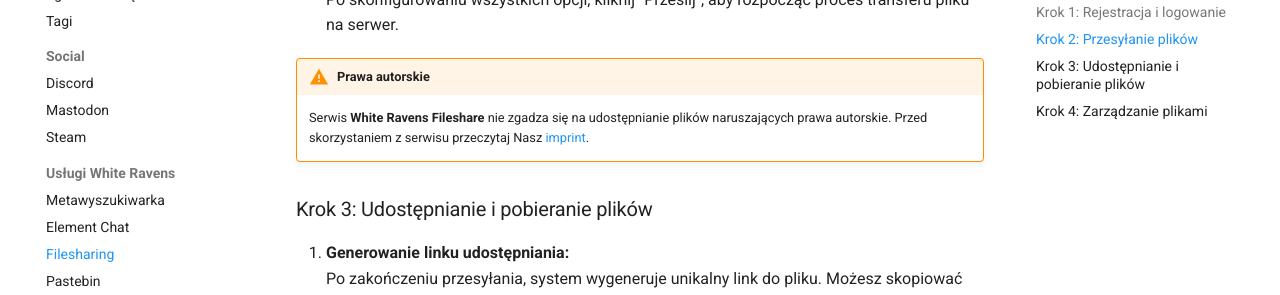
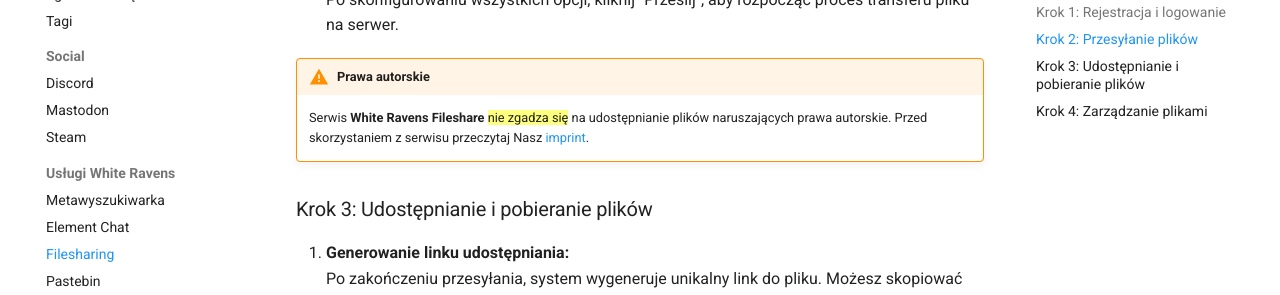
Before and after one commit to whiteravens20/wrservices.link, an MkDocs documentation site: the page built from docs/fileshare.md, in a window 1280 px wide and 900 px high, scrolled down 1371 px. Shown: the part 150-445 px from the top of the window. Built offline with MkDocs 1.6.1 and Material for MkDocs 9.7.7, drawn with Linux system fonts in a browser that asks for light colours.

Commit message:
add highlight to disclaimer

```diff
--- a/docs/fileshare.md
+++ b/docs/fileshare.md
@@ -46,7 +46,7 @@
    Po skonfigurowaniu wszystkich opcji, kliknij "Prześlij", aby rozpocząć proces transferu pliku na serwer.
 
 !!! warning "Prawa autorskie"
-    Serwis **White Ravens Fileshare** nie zgadza się na udostępnianie plików naruszających prawa autorskie. Przed skorzystaniem z serwisu przeczytaj Nasz [imprint](https://fileshare.wrservices.link/imprint).
+    Serwis **White Ravens Fileshare** {==nie zgadza się==} na udostępnianie plików naruszających prawa autorskie. Przed skorzystaniem z serwisu przeczytaj Nasz [imprint](https://fileshare.wrservices.link/imprint).
 
 ### Krok 3: Udostępnianie i pobieranie plików
 1. **Generowanie linku udostępniania:**
```
